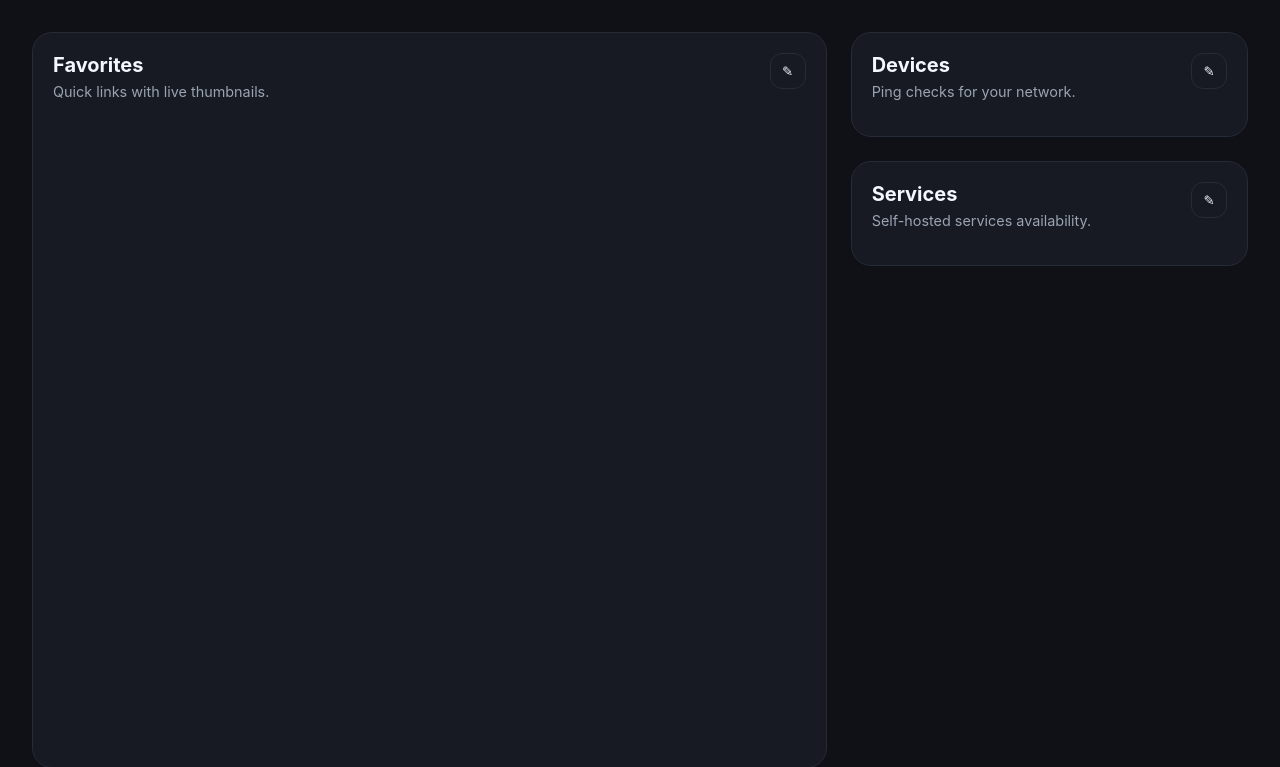
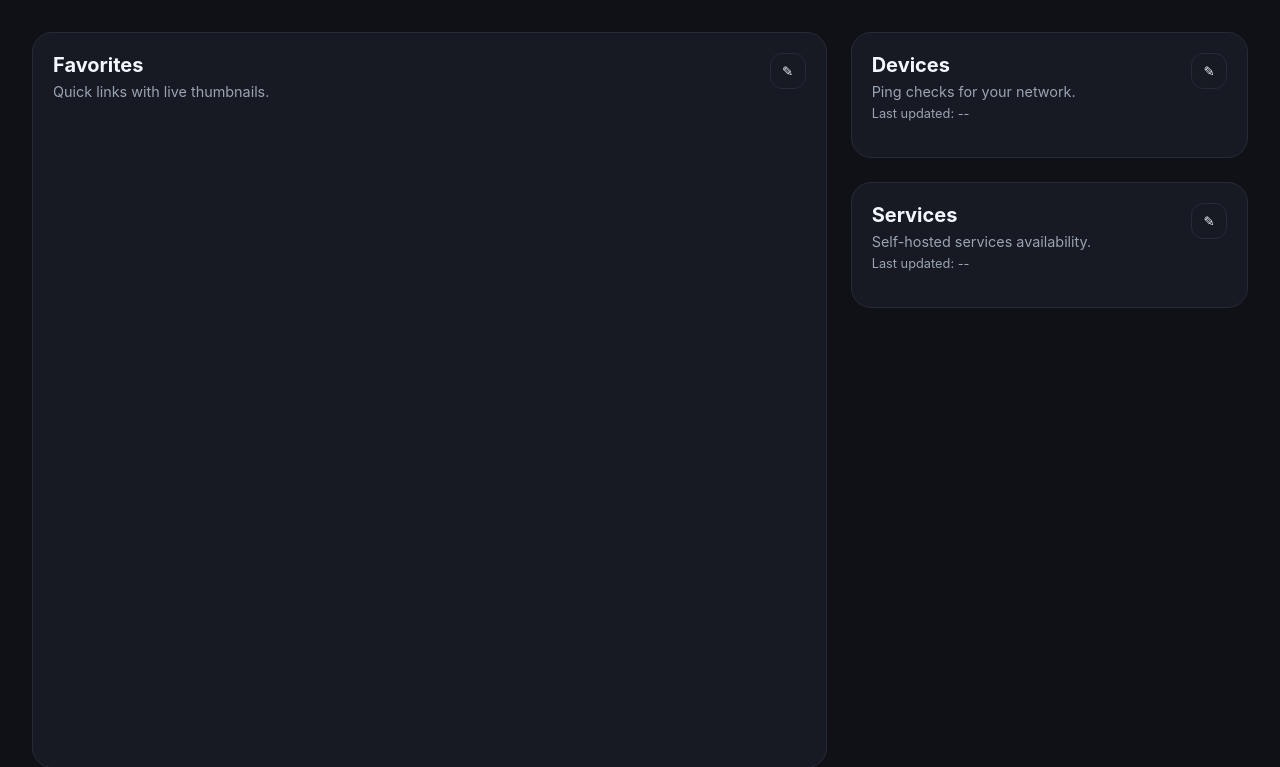
Before and after one commit to eavalenzuela/Raz, a Flask app: template templates/index.html in a window 1280 px wide. Shown: the top 767 px of the page. Run offline with Flask 3, Linux system fonts and the light colour scheme; the template is opened without the code that fills it, so the values that code supplies are empty.

Commit message:
Add cached status scheduler and update UI

```diff
--- a/app.py
+++ b/app.py
@@ -3,8 +3,11 @@ from __future__ import annotations
 import hashlib
 import json
 import subprocess
+import threading
+import time
+from datetime import datetime, timezone
 from pathlib import Path
-from typing import Any, Dict, List
+from typing import Any, Dict, List, Optional
 
 import requests
 from flask import Flask, jsonify, render_template, request, send_from_directory
@@ -15,6 +18,16 @@ BASE_DIR = Path(__file__).resolve().parent
 CONFIG_DIR = BASE_DIR / "config"
 CONFIG_PATH = CONFIG_DIR / "dashboard.json"
 PREVIEW_DIR = BASE_DIR / "previews"
+STATUS_REFRESH_SECONDS = 20
+STATUS_STALE_SECONDS = 60
+
+STATUS_LOCK = threading.Lock()
+STATUS_CACHE: Dict[str, Any] = {
+    "devices": [],
+    "services": [],
+    "last_checked": None,
+}
+STATUS_SCHEDULER_STARTED = False
 
 
 DEFAULT_CONFIG: Dict[str, List[Dict[str, str]]] = {
@@ -145,6 +158,66 @@ def check_service(url: str) -> bool:
         return False
 
 
+def build_status_snapshot(config: Dict[str, Any]) -> Dict[str, Any]:
+    device_statuses = [
+        {"name": device["name"], "address": device["address"], "online": ping_device(device["address"])}
+        for device in config["devices"]
+    ]
+    service_statuses = [
+        {"name": service["name"], "url": service["url"], "online": check_service(service["url"])}
+        for service in config["services"]
+    ]
+    return {"devices": device_statuses, "services": service_statuses}
+
+
+def update_status_cache() -> None:
+    config = load_config()
+    snapshot = build_status_snapshot(config)
+    with STATUS_LOCK:
+        STATUS_CACHE["devices"] = snapshot["devices"]
+        STATUS_CACHE["services"] = snapshot["services"]
+        STATUS_CACHE["last_checked"] = time.time()
+
+
+def status_worker() -> None:
+    while True:
+        update_status_cache()
+        time.sleep(STATUS_REFRESH_SECONDS)
+
+
+def start_status_scheduler() -> None:
+    global STATUS_SCHEDULER_STARTED
+    if STATUS_SCHEDULER_STARTED:
+        return
+    STATUS_SCHEDULER_STARTED = True
+    thread = threading.Thread(target=status_worker, daemon=True)
+    thread.start()
+
+
+def status_payload() -> Dict[str, Any]:
+    with STATUS_LOCK:
+        devices = list(STATUS_CACHE["devices"])
+        services = list(STATUS_CACHE["services"])
+        last_checked = STATUS_CACHE["last_checked"]
+    now = time.time()
+    age_seconds: Optional[float] = None
+    if last_checked is not None:
+        age_seconds = now - last_checked
+    stale = last_checked is None or age_seconds is None or age_seconds > STATUS_STALE_SECONDS
+    last_checked_iso = (
+        datetime.fromtimestamp(last_checked, tz=timezone.utc).isoformat()
+        if last_checked is not None
+        else None
+    )
+    return {
+        "devices": devices,
+        "services": services,
+        "last_checked": last_checked_iso,
+        "age_seconds": age_seconds,
+        "stale": stale,
+    }
+
+
 @app.route("/previews/<path:filename>")
 def previews(filename: str):
     return send_from_directory(PREVIEW_DIR, filename)
@@ -171,17 +244,14 @@ def config():
 
 @app.route("/api/status")
 def status():
-    config = load_config()
-    device_statuses = [
-        {"name": device["name"], "address": device["address"], "online": ping_device(device["address"])}
-        for device in config["devices"]
-    ]
-    service_statuses = [
-        {"name": service["name"], "url": service["url"], "online": check_service(service["url"])}
-        for service in config["services"]
-    ]
-    return jsonify({"devices": device_statuses, "services": service_statuses})
+    return jsonify(status_payload())
+
+
+@app.before_request
+def ensure_scheduler_started() -> None:
+    start_status_scheduler()
 
 
 if __name__ == "__main__":
+    start_status_scheduler()
     app.run(host="0.0.0.0", port=5000, debug=True)
--- a/static/app.js
+++ b/static/app.js
@@ -9,6 +9,8 @@ const state = {
 const tilesContainer = document.getElementById("tiles");
 const devicesContainer = document.getElementById("devices");
 const servicesContainer = document.getElementById("services");
+const devicesUpdated = document.getElementById("devices-updated");
+const servicesUpdated = document.getElementById("services-updated");
 
 const editor = document.getElementById("editor");
 const editorTitle = document.getElementById("editor-title");
@@ -79,6 +81,23 @@ const renderAll = () => {
   renderTiles();
   renderStatusList(devicesContainer, state.devices, "address");
   renderStatusList(servicesContainer, state.services, "url");
+};
+
+const formatLastUpdated = (timestamp) => {
+  if (!timestamp) return "Last updated: pending";
+  const date = new Date(timestamp);
+  if (Number.isNaN(date.getTime())) return "Last updated: unknown";
+  return `Last updated: ${date.toLocaleTimeString()}`;
+};
+
+const renderStatusMeta = ({ last_checked: lastChecked, stale }) => {
+  const label = `${formatLastUpdated(lastChecked)}${stale ? " (stale)" : ""}`;
+  devicesUpdated.textContent = label;
+  servicesUpdated.textContent = label;
+  devicesUpdated.classList.toggle("is-stale", Boolean(stale));
+  servicesUpdated.classList.toggle("is-stale", Boolean(stale));
+  devicesContainer.classList.toggle("status-stale", Boolean(stale));
+  servicesContainer.classList.toggle("status-stale", Boolean(stale));
 };
 
 const openEditor = (target) => {
@@ -160,6 +179,7 @@ const refreshStatuses = async () => {
     const payload = await response.json();
     state.devices = payload.devices;
     state.services = payload.services;
+    renderStatusMeta(payload);
     renderStatusList(devicesContainer, state.devices, "address");
     renderStatusList(servicesContainer, state.services, "url");
   } catch (error) {
--- a/static/style.css
+++ b/static/style.css
@@ -62,6 +62,16 @@ body {
   margin: 6px 0 0;
   color: var(--muted);
   font-size: 0.9rem;
+}
+
+.status-meta {
+  margin: 6px 0 0;
+  color: var(--muted);
+  font-size: 0.8rem;
+}
+
+.status-meta.is-stale {
+  color: #ffb347;
 }
 
 .edit-button {
@@ -137,6 +147,14 @@ body {
   flex-direction: column;
   gap: 12px;
   overflow-y: auto;
+}
+
+.status-list.status-stale {
+  opacity: 0.65;
+}
+
+.status-list.status-stale .status-indicator {
+  box-shadow: none;
 }
 
 .status-item {
--- a/templates/index.html
+++ b/templates/index.html
@@ -34,6 +34,7 @@
             <div>
               <h2>Devices</h2>
               <p class="subtitle">Ping checks for your network.</p>
+              <p id="devices-updated" class="status-meta">Last updated: --</p>
             </div>
             <button class="edit-button" data-edit="devices" aria-label="Edit devices">
               ✎
@@ -47,6 +48,7 @@
             <div>
               <h2>Services</h2>
               <p class="subtitle">Self-hosted services availability.</p>
+              <p id="services-updated" class="status-meta">Last updated: --</p>
             </div>
             <button class="edit-button" data-edit="services" aria-label="Edit services">
               ✎
```
